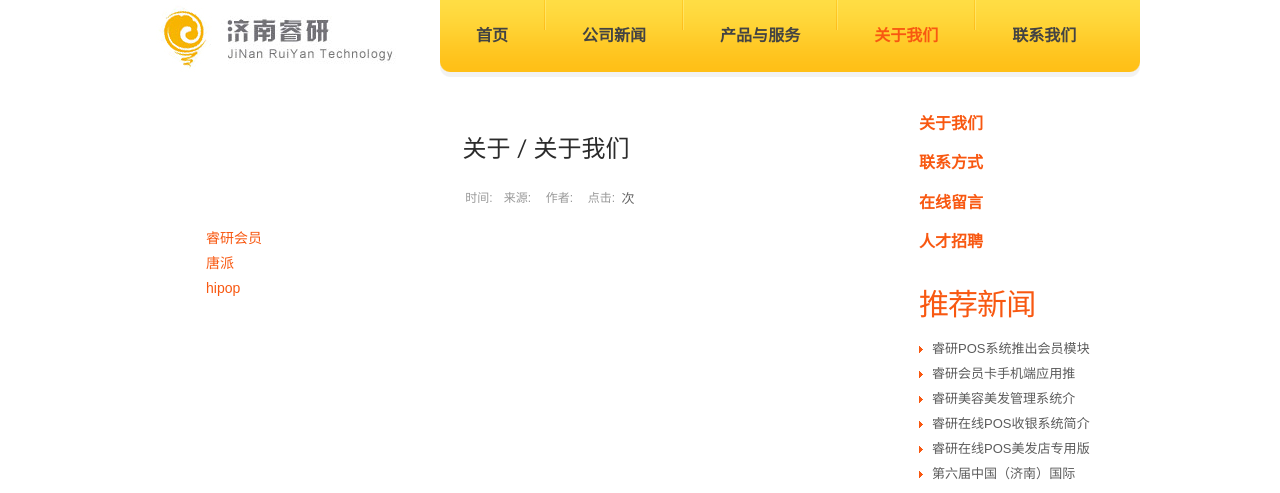
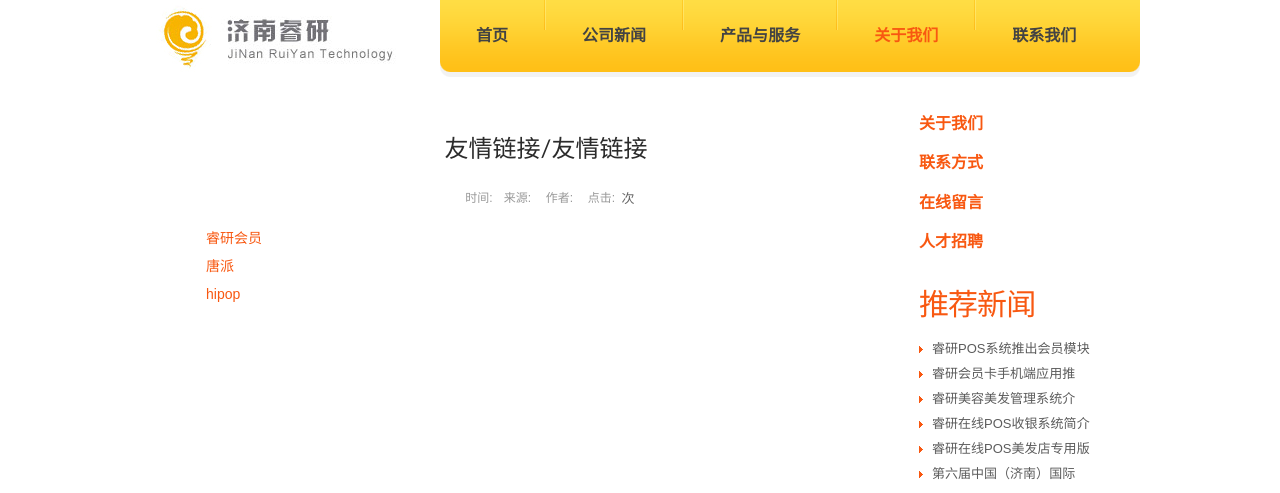
Before and after one commit to hipop/hipop_blog, a plain HTML site: page about/links.html in a window 1280 px wide. Shown: the top 493 px of the page. Drawn offline with Linux system fonts and the light colour scheme; a script that the page names is missing.

Commit message:
change style

```diff
--- a/about/links.html
+++ b/about/links.html
@@ -24,6 +24,17 @@
 <!--[if lt IE 9]>
 	<script type="text/javascript" src="/templets/ruiyan/js/html5.js"></script>
 <![endif]-->
+
+<style>
+.links a{
+	width: 100%;
+	height:2em;
+	display: block;
+}
+.links a:hover{
+	background:#E0DFDF;
+}
+</style>
 </head>
 <body id="page4">
 <div class="tail-bottom">
@@ -57,7 +68,7 @@
 					<!--<h2><span>关于  /  关于我们</span></h2>-->
 <div class="viewbox">
   <div class="title">
-   <h2>关于  /  关于我们</h2>
+   <h2>友情链接/友情链接</h2>
   </div>
   <!-- /title -->
   <div class="info"> <small>时间:</small><small>来源:</small> <small>作者:</small> <small>点击:</small>
@@ -69,7 +80,7 @@
    <table width='100%'>
     <tr>
      <td>
-     <ul>
+     <ul class="links">
 		<li><a target="_blank" href="http://www.v5f5.com">睿研会员</a></li>
 		<li><a target="_blank" href="http://www.tuper.com.cn/">唐派</a></li>
 		<li><a target="_blank" href="http://hipop.aliapp.com">hipop</a></li>
```
